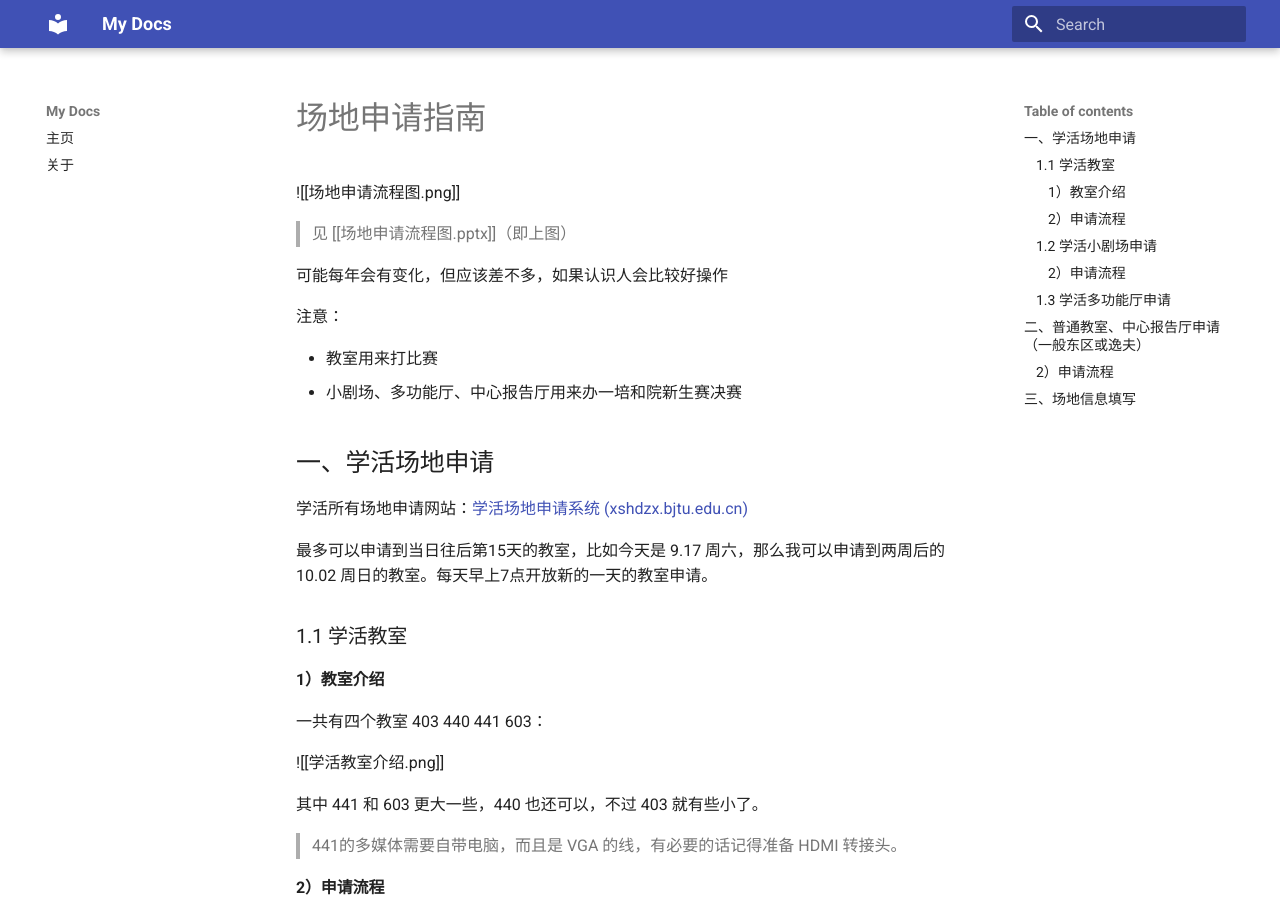
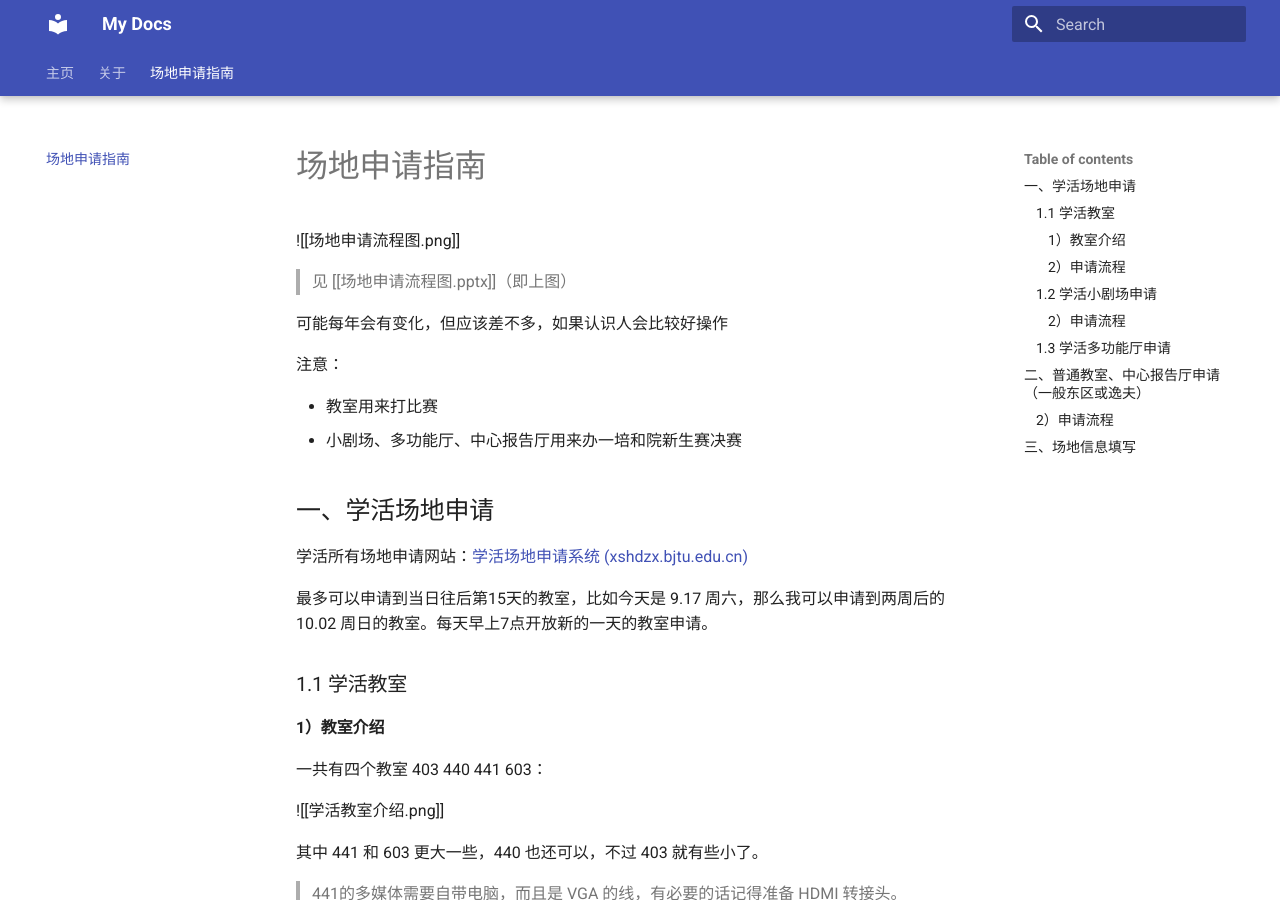
Before and after one commit to AzurIce/RJZH-wiki, an MkDocs documentation site: the page built from docs/场地申请指南.md, in a window 1280 px wide and 900 px high. Built offline with MkDocs 1.6.1 and Material for MkDocs 9.7.7, drawn with Linux system fonts in a browser that asks for light colours.

Commit message:
Added navigation & permalink slugs using pymdownx

```diff
--- a/mkdocs.yml
+++ b/mkdocs.yml
@@ -2,5 +2,15 @@ site_name: My Docs
 nav:
   - 主页: 'index.md'
   - 关于: 'about.md'
+  - 场地申请指南: '场地申请指南.md'
 theme:
   name: material
+  features:
+    - navigation.instant
+    - navigation.tabs
+    - navigation.tabs.sticky
+    - navigation.tracking
+markdown_extensions:
+    - toc:
+        permalink: 'True'
+        slugify: !!python/name:pymdownx.slugs.uslugify
```
